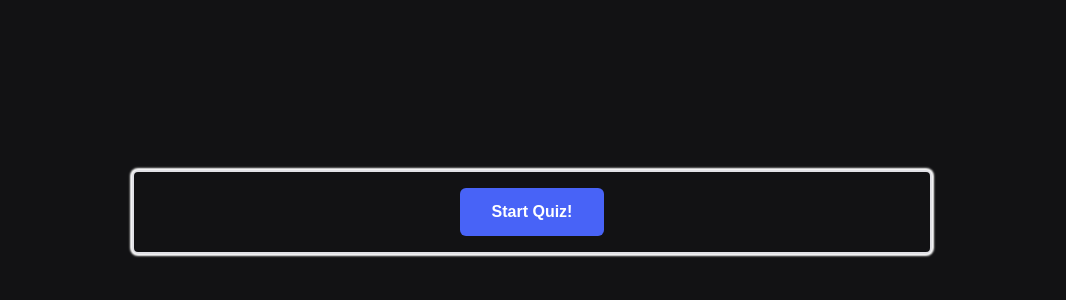
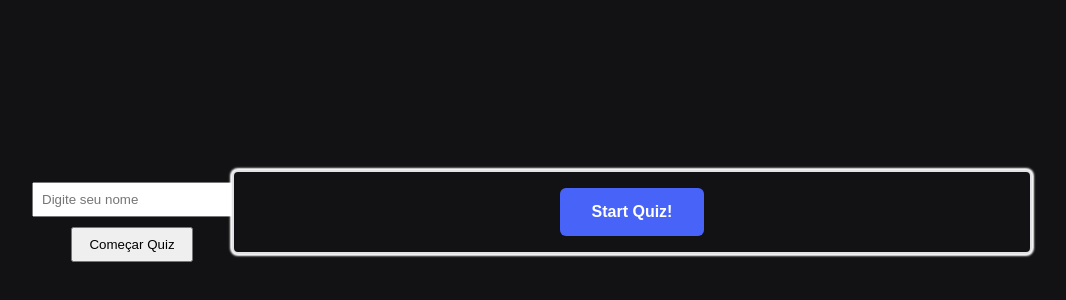
Before and after one commit to soucarloshenrrique/project02, a plain HTML site: page index.html in a window 1280 px wide. Shown: the part 188-488 px from the top of the page, without its empty margins (108-1174 px from the left). Drawn offline with Linux system fonts and the light colour scheme.

Commit message:
add forms

```diff
--- a/index.html
+++ b/index.html
@@ -11,6 +11,15 @@
     <title>Quiz Futebol</title>
 </head>
 <body>
+
+    <form id="usernameForm">
+        <input type="text" id="username" placeholder="Digite seu nome" required>
+        <button type="submit">Começar Quiz</button>
+      </form>
+      <div id="welcomeMessage"></div>
+
+
+
     <div class="container">
         <div class="questions-container hide">
             <span class="question"> Who is the all-time leading FIFA World Cup scorer?</span>
--- a/index.js
+++ b/index.js
@@ -17,6 +17,20 @@ function startGame() {
     $questionsContainer.classList.remove("hide")
     displayNextQuestion()
 }
+
+document.getElementById('usernameForm').addEventListener('submit', function(event) {
+    event.preventDefault();
+    const username = document.getElementById('username').value;
+    document.getElementById('welcomeMessage').textContent = `Bem-vindo, ${username}!`;
+    this.style.display = 'none'; // Esconde o formulário após o envio
+  });
+
+
+
+
+
+
+
 
 function displayNextQuestion() {
     resetState()
--- a/style.css
+++ b/style.css
@@ -17,6 +17,29 @@ body {
     justify-content: center;
     align-items: center;
 }
+
+#usernameForm {
+    display: flex;
+    flex-direction: column;
+    align-items: center;
+    margin-top: 20px;
+  }
+
+  #username {
+    margin-bottom: 10px;
+    padding: 8px;
+    width: 200px;
+  }
+
+  button {
+    padding: 8px 16px;
+  }
+
+
+
+
+
+
 
 .container {
     background-color: #121214;
```
